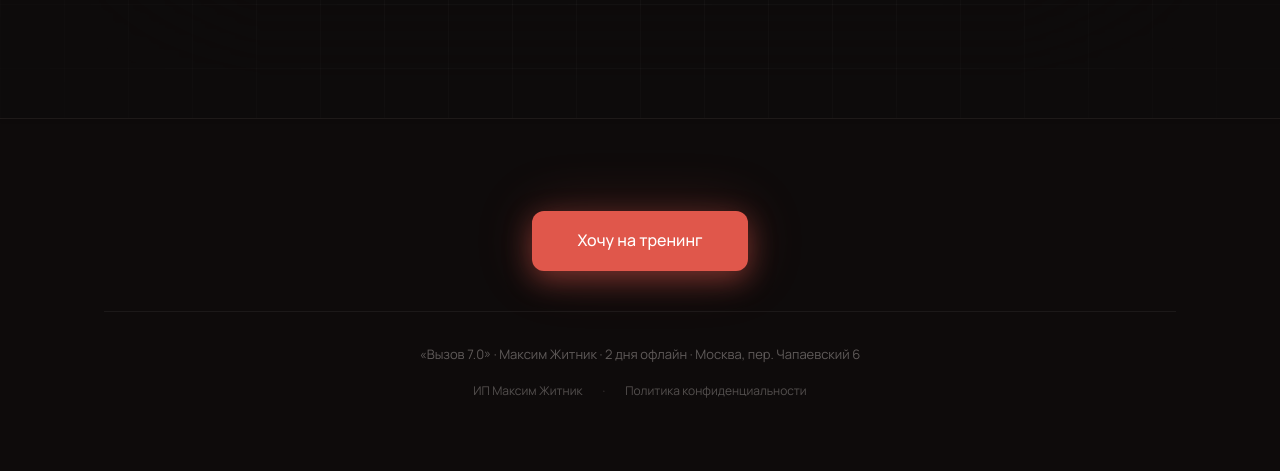
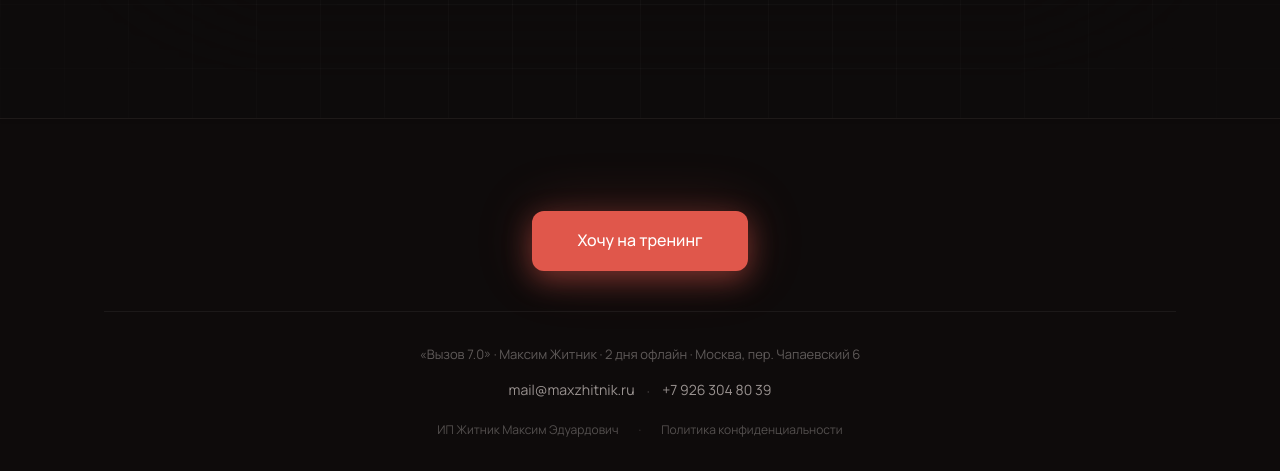
Before and after one commit to saetai/maxzhitnik-site, a plain HTML site: page index.html in a window 1280 px wide. Shown: the part 8497-8968 px from the top of the page. Before the commit the page ends 8929 px from the top, so only its background shows below. Drawn offline with nearby package versions, Linux system fonts and the light colour scheme; animation ran at ten frames a second; a web font is replaced by a local one.

Commit message:
footer: ИП Житник Максим Эдуардович, mail@maxzhitnik.ru, +7 926 304 80 39 (данные со старого сайта)
Co-Authored-By: Claude Opus 5.5 <noreply@anthropic.com>

```diff
--- a/index.html
+++ b/index.html
@@ -1637,6 +1637,14 @@ footer p { font-size: 14px; color: var(--text-muted); }
   text-decoration: none;
 }
 .footer-legal a:hover { color: rgba(246,237,234,.6); }
+.footer-contacts { display: flex; gap: 12px; justify-content: center; flex-wrap: wrap; margin-top: 14px; }
+.footer-contacts a { font-family: 'Manrope', sans-serif; font-size: 14px; color: rgba(246,237,234,.6); text-decoration: none; }
+.footer-contacts a:hover { color: var(--text); }
+.footer-dot { color: rgba(246,237,234,.2); }
+@media (max-width: 600px) {
+  .footer-legal { flex-direction: column; align-items: center; gap: 8px; }
+  .footer-legal span[style] { display: none; }
+}
 </style>
 </head>
 <body>
@@ -2520,8 +2528,13 @@ footer p { font-size: 14px; color: var(--text-muted); }
       <a href="#price" class="footer-cta-btn">Хочу на&nbsp;тренинг</a>
     </div>
     <p style="text-align:center;font-size:13px;color:rgba(246,237,234,.35);">«Вызов 7.0» · Максим Житник · 2 дня офлайн · Москва, пер. Чапаевский 6</p>
+    <div class="footer-contacts">
+      <a href="mailto:mail@maxzhitnik.ru">mail@maxzhitnik.ru</a>
+      <span class="footer-dot">·</span>
+      <a href="tel:+79263048039">+7&nbsp;926&nbsp;304&nbsp;80&nbsp;39</a>
+    </div>
     <div class="footer-legal">
-      <span>ИП Максим Житник</span>
+      <span>ИП Житник Максим Эдуардович</span>
       <span style="color:rgba(246,237,234,.2)">·</span>
       <a href="https://maxzhitnik.ru/privacy" target="_blank" rel="noopener">Политика конфиденциальности</a>
     </div>
```
Also changed, not shown: review/footer-1440.png (added), review/footer-390.png (added).
